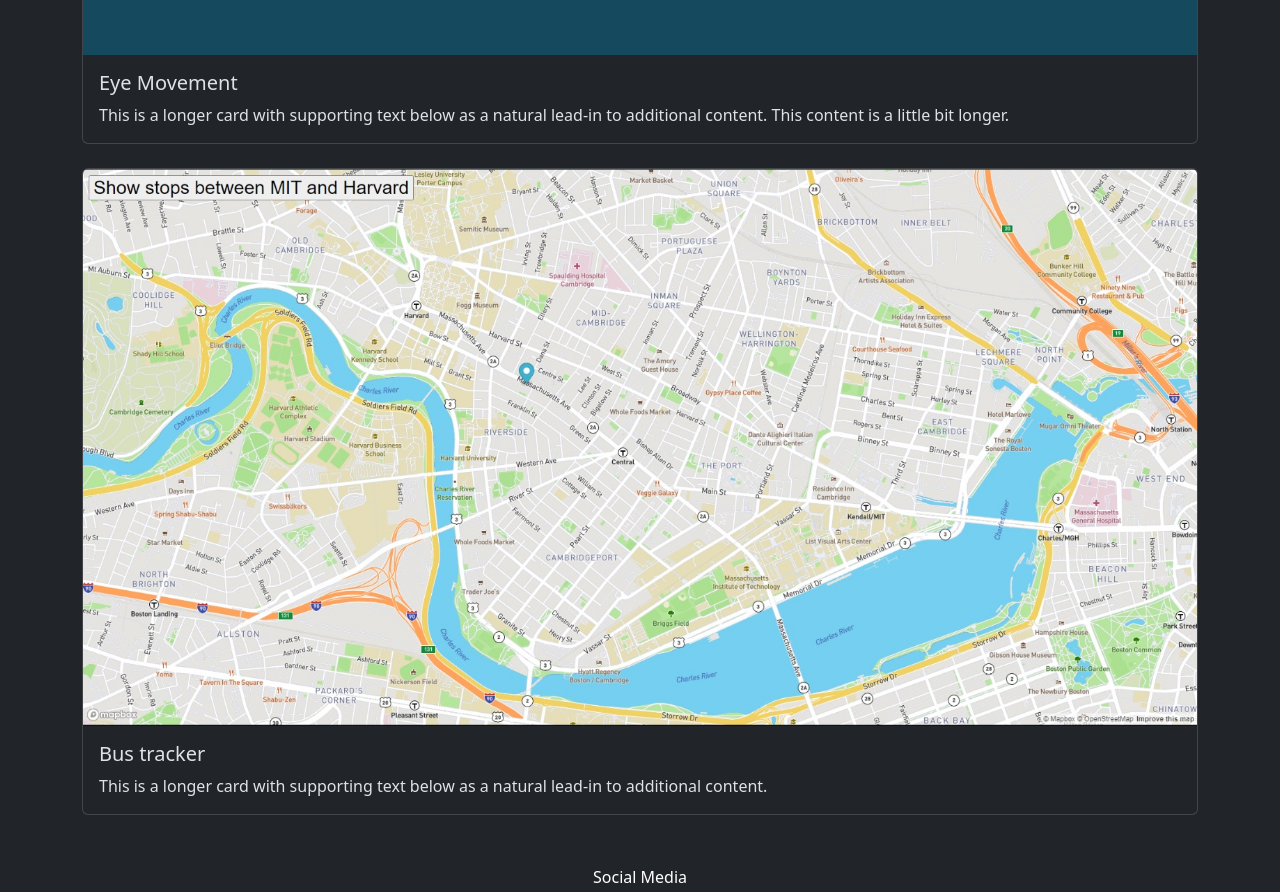
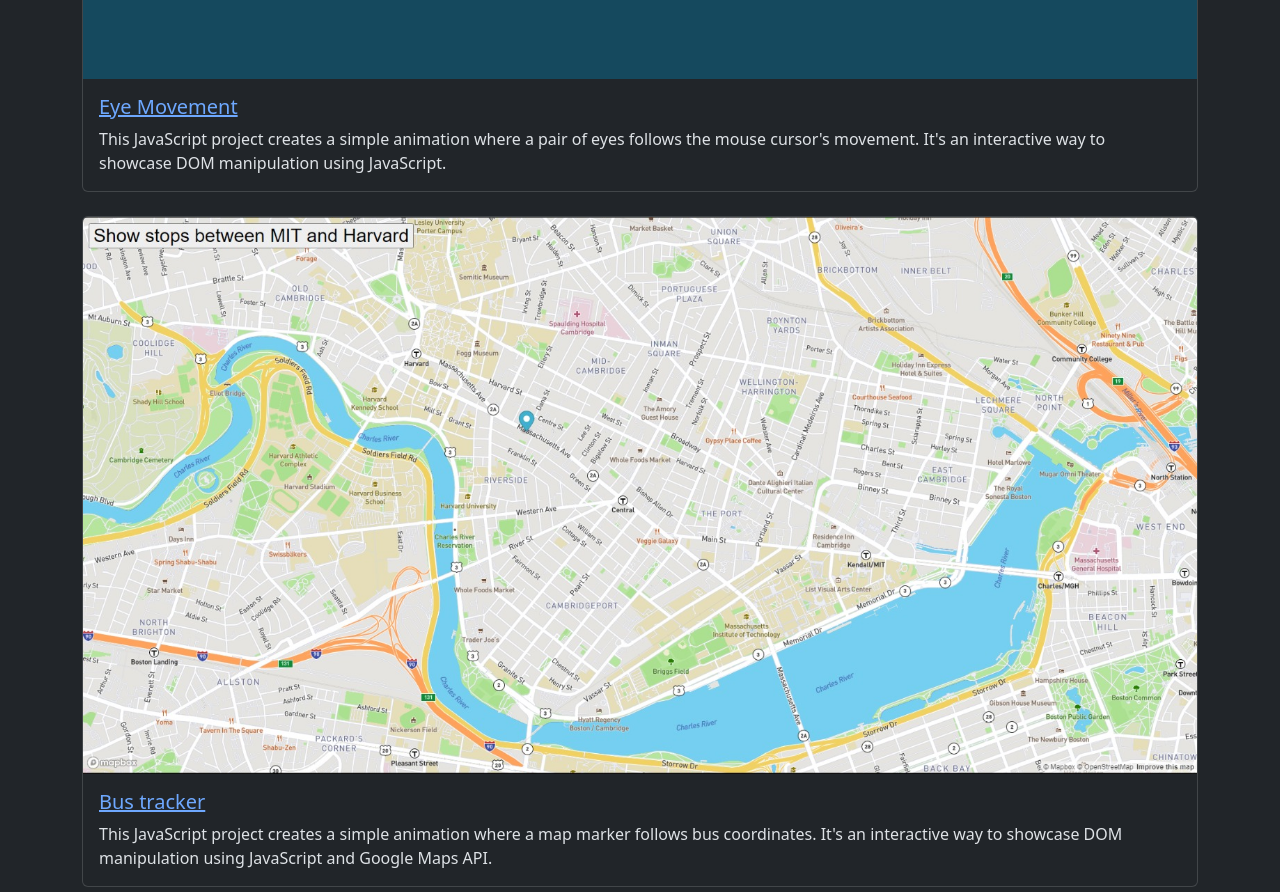
Before and after one commit to mauriciovicuna/mauriciovicuna.github.io, a plain HTML site: page projects.html in a window 1280 px wide. Shown: the part 1360-2252 px from the top of the page. Drawn offline with nearby package versions, Linux system fonts and the light colour scheme.

Commit message:
added final urls

```diff
--- a/projects.html
+++ b/projects.html
@@ -41,10 +41,11 @@
         <div class="row row-cols-1 g-4">
           <div class="col">
             <div class="card">
-              <img src="pacmans.jpeg" class="card-img-top" alt="Pacman´s Factory">
+              <img src="pacmans.jpeg" class="card-img-top" alt="Pacman´s Factory ">
               <div class="card-body">
-                <h5 class="card-title">Pacman Factory</h5>
-                <p class="card-text">This is a longer card with supporting text below as a natural lead-in to additional content. This content is a little bit longer.</p>
+                <h5 class="card-title"><a href="https://github.com/mauriciovicuna/Pacman">Pacman Factory</a></h5>
+                <p class="card-text">This JavaScript project creates a simple animation where a Pacman is created, moves in a random direction and bounces everytime it touches the edge of the window.
+                  It's an interactive way to showcase DOM manipulation using JavaScript .</p>
               </div>
             </div>
           </div>
@@ -52,8 +53,9 @@
             <div class="card">
               <img src="ojitos.jpeg" class="card-img-top" alt="Eye Movement">
               <div class="card-body">
-                <h5 class="card-title">Eye Movement</h5>
-                <p class="card-text">This is a longer card with supporting text below as a natural lead-in to additional content. This content is a little bit longer.</p>
+                <h5 class="card-title"><a href="https://github.com/mauriciovicuna/Eye-exercise">Eye Movement</a></h5>
+                <p class="card-text">This JavaScript project creates a simple animation where a pair of eyes follows the mouse cursor's movement.
+                  It's an interactive way to showcase DOM manipulation using JavaScript.</p>
               </div>
             </div>
           </div>
@@ -61,8 +63,9 @@
             <div class="card">
               <img src="bus.jpeg" class="card-img-top" alt="Bus tracker">
               <div class="card-body">
-                <h5 class="card-title">Bus tracker</h5>
-                <p class="card-text">This is a longer card with supporting text below as a natural lead-in to additional content.</p>
+                <h5 class="card-title"><a href="https://github.com/mauriciovicuna/Bus-Tracker">Bus tracker</a></h5>
+                <p class="card-text">This JavaScript project creates a simple animation where a map marker follows bus coordinates.
+                  It's an interactive way to showcase DOM manipulation using JavaScript and Google Maps API.</p>
               </div>
             </div>
           </div>
```
Also changed, not shown: index.html (+2 -2 lines).
